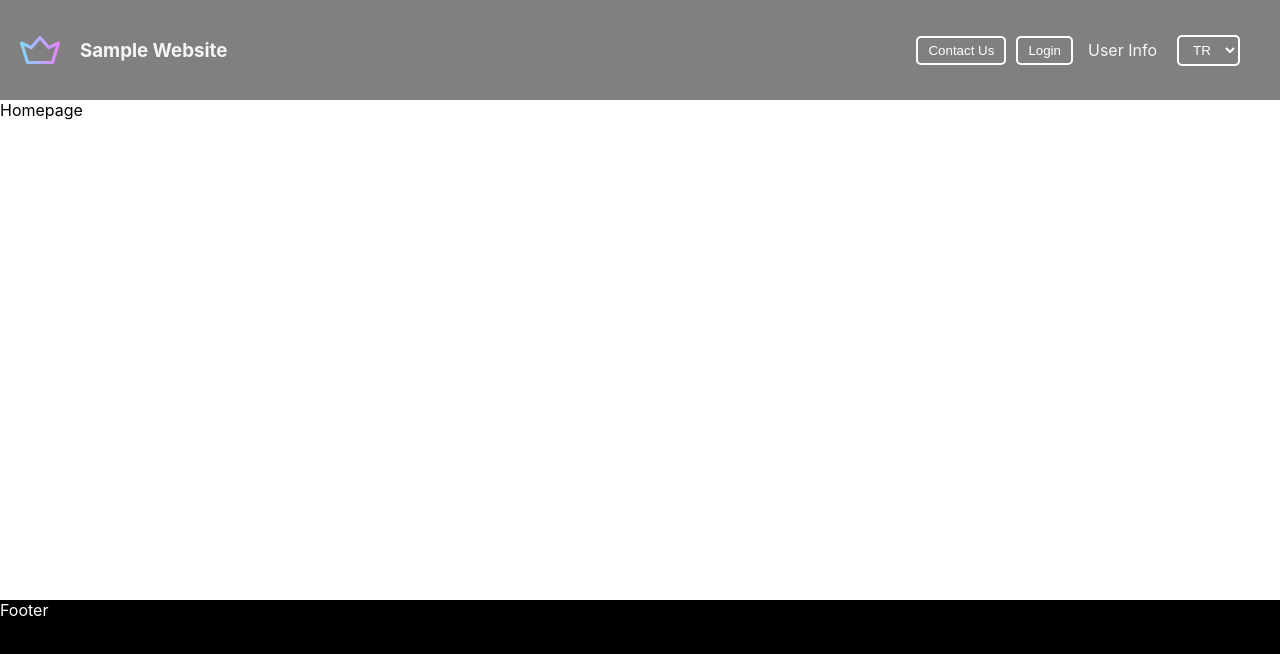
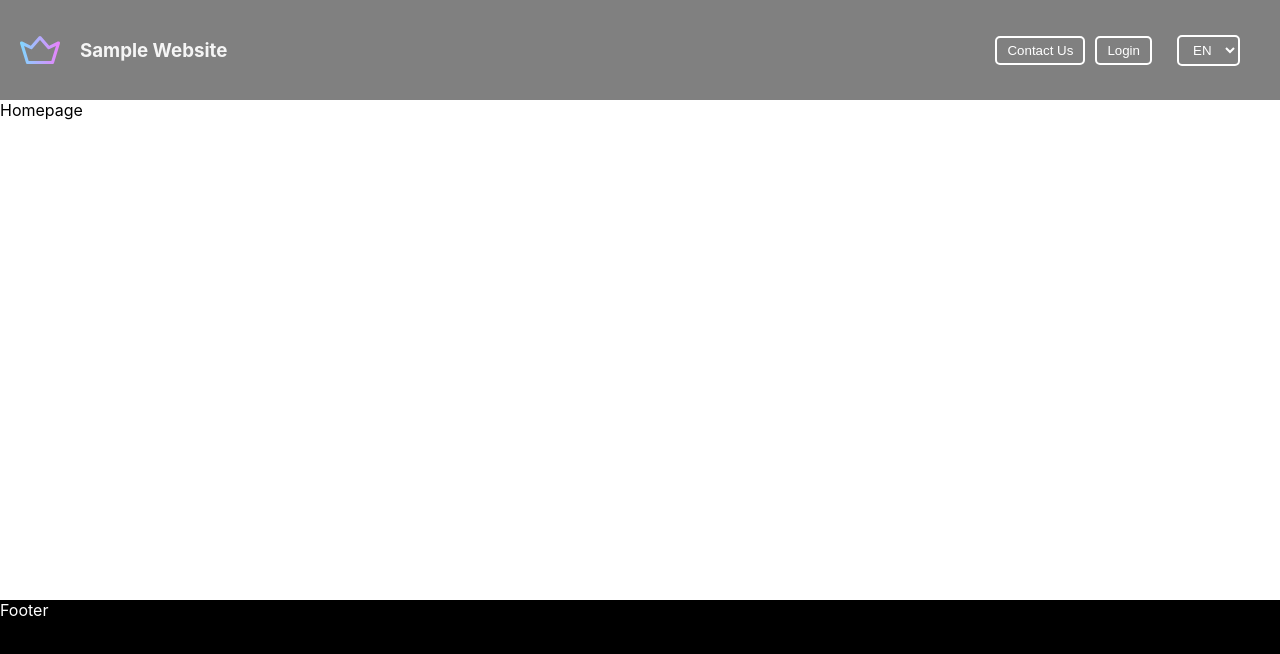
Before and after one commit to dincengincan/my-website, a React (Create React App) app: page / in a window 1280 px wide. Shown: the top 654 px of the page. Built offline with nearby package versions, Linux system fonts and the light colour scheme.

Commit message:
Implement language switcher and login functionality

```diff
--- a/src/components/LanguageSwitcher.js
+++ b/src/components/LanguageSwitcher.js
@@ -1,10 +1,16 @@
 import "./languageSwitcher.css";
 
-const LanguageSwitcher = () => (
-  <select className="language">
-    <option>TR</option>
-    <option>EN</option>
-  </select>
-);
+const LanguageSwitcher = ({ onChange, selectedLanguage }) => {
+  return (
+    <select
+      value={selectedLanguage}
+      onChange={(e) => onChange(e.target.value)}
+      className="language"
+    >
+      <option>TR</option>
+      <option>EN</option>
+    </select>
+  );
+};
 
 export default LanguageSwitcher;
--- a/src/components/Navbar.js
+++ b/src/components/Navbar.js
@@ -1,18 +1,37 @@
-import React, { useState } from "react";
-import { Link, useHistory } from "react-router-dom";
+import React, { useState, useContext } from "react";
+import { useHistory } from "react-router-dom";
 import "./navbar.css";
 
 import { ReactComponent as Logo } from "../assets/crown.svg";
 
 import Popover from "./Popover";
 import LanguageSwitcher from "./LanguageSwitcher";
+import Modal from "./Modal";
+import Login from "./Login";
+
+import { UserContext } from "../context/UserContext";
+import { LanguageContext } from "../context/LanguageContext";
 
 export const Navbar = () => {
   const history = useHistory();
+  const { userInfo, setUserInfo } = useContext(UserContext);
+  const { language, setLanguage } = useContext(LanguageContext);
+
   const [showPopover, setShowPopover] = useState(false);
+  const [showModal, setShowModal] = useState(false);
+
+  console.log(showPopover);
 
   const handlePopover = () => {
     setShowPopover((prevState) => !prevState);
+  };
+
+  const handleModalOpen = () => {
+    setShowModal(true);
+  };
+
+  const handleModalClose = () => {
+    setShowModal(false);
   };
 
   const handleContactRedirection = () => {
@@ -23,7 +42,23 @@ export const Navbar = () => {
     history.push("/");
   };
 
+  const handleLogout = () => {
+    setUserInfo(null);
+    handleModalClose();
+    setShowPopover(false);
+  };
+
+  const handleLanguageOnHeaderChange = (language) => {
+    setLanguage(language);
+  };
+
+  const handleLogin = (userInfo) => {
+    setUserInfo(userInfo);
+    handleModalClose();
+  };
+
   return (
+    <>
       <nav className="navbar">
         <div onClick={handleHomeRedirection} className="left-part">
           <Logo />
@@ -35,22 +70,38 @@ export const Navbar = () => {
             Contact Us
           </button>
 
-        <button className="link">Login</button>
+          {!userInfo && (
+            <button onClick={handleModalOpen} className="link">
+              Login
+            </button>
+          )}
 
+          {userInfo && (
             <div className="user-info" onClick={handlePopover}>
-          User Info
+              {userInfo.name}
             </div>
+          )}
+
+          {showPopover && userInfo && (
             <div className="popover-wrapper">
-          {showPopover && (
               <Popover>
-              <div>Email</div>
-              <button>Log out</button>
+                <div>{userInfo.email} </div>
+                <button onClick={handleLogout}>Log out</button>
               </Popover>
+            </div>
           )}
-        </div>
-        <LanguageSwitcher />
+          <LanguageSwitcher
+            selectedLanguage={language}
+            onChange={handleLanguageOnHeaderChange}
+          />
         </div>
       </nav>
+      {showModal && (
+        <Modal>
+          <Login onClose={handleModalClose} onSubmit={handleLogin} />
+        </Modal>
+      )}
+    </>
   );
 };
 
```
Also changed, not shown: src/App.js (+9 -2 lines). Lines whose indentation alone changed are shown as unchanged.
